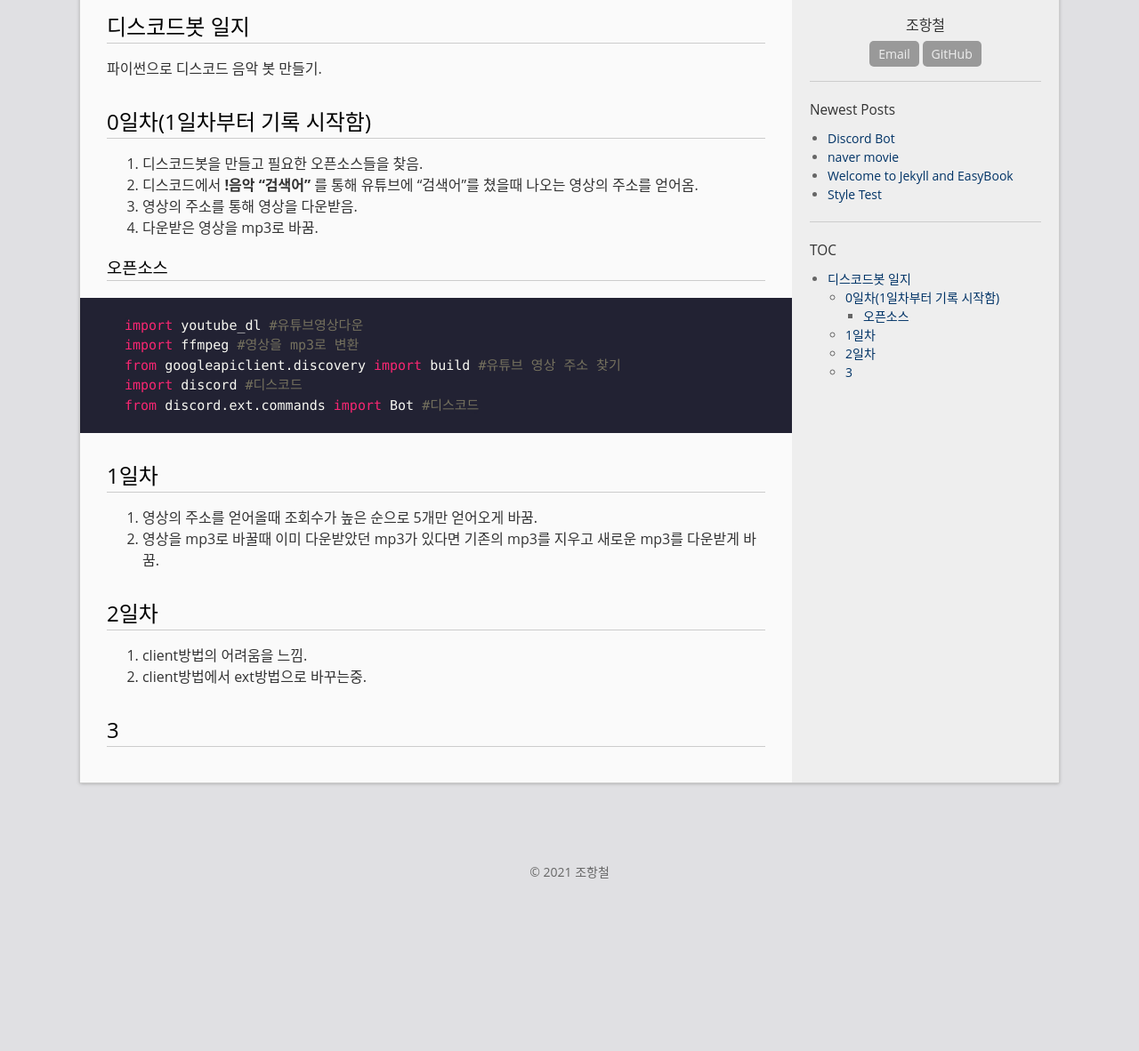
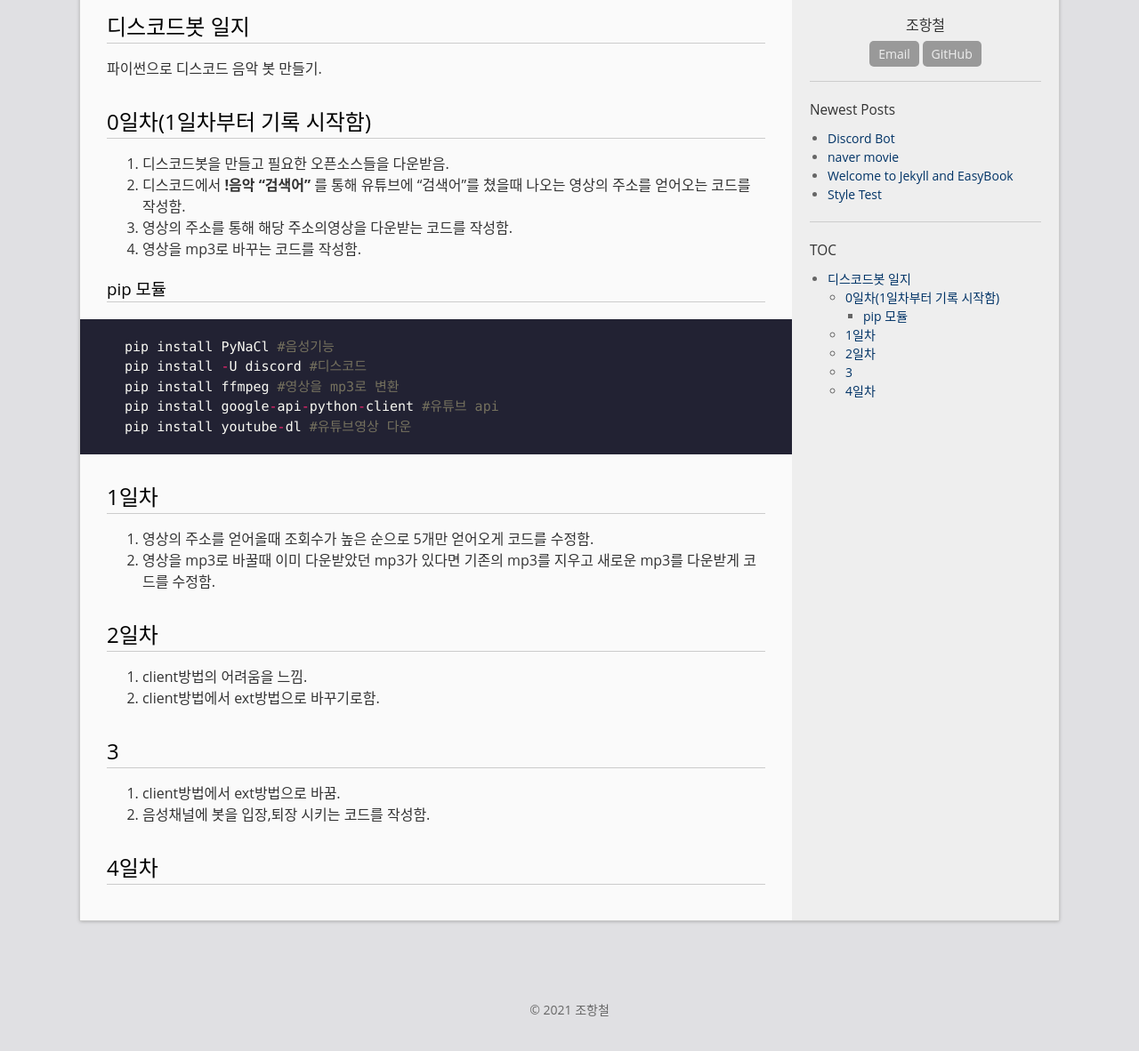
Before and after one commit to chohz1003/chohz1003.github.com, a Jekyll site: the page built from _posts/2021-07-17-Discord-Bot.md, in a window 1280 px wide, cut to the strip 261-1467 px from the top of the page. Shown: the top 1182 px of the strip at 89% size. Built offline with Jekyll 4.4.1, drawn with Linux system fonts in a browser that asks for light colours; before the commit the page ends 1312 px from its top, so only the background shows below that.

Commit message:
Update 2021-07-17-Discord-Bot.md

````diff
--- a/_posts/2021-07-17-Discord-Bot.md
+++ b/_posts/2021-07-17-Discord-Bot.md
@@ -10,26 +10,30 @@
 파이썬으로 디스코드 음악 봇 만들기.
 
 ## 0일차(1일차부터 기록 시작함)
-1. 디스코드봇을 만들고 필요한 오픈소스들을 찾음.
-2. 디스코드에서 **!음악 "검색어"** 를 통해 유튜브에 "검색어"를 쳤을때 나오는 영상의 주소를 얻어옴.
-3. 영상의 주소를 통해 영상을 다운받음.
-4. 다운받은 영상을 mp3로 바꿈.
+1. 디스코드봇을 만들고 필요한 오픈소스들을 다운받음.
+2. 디스코드에서 **!음악 "검색어"** 를 통해 유튜브에 "검색어"를 쳤을때 나오는 영상의 주소를 얻어오는 코드를 작성함.
+3. 영상의 주소를 통해 해당 주소의영상을 다운받는 코드를 작성함.
+4. 영상을 mp3로 바꾸는 코드를 작성함.
 
-### 오픈소스
+### pip 모듈
 ```python
-import youtube_dl #유튜브영상다운
-import ffmpeg #영상을 mp3로 변환
-from googleapiclient.discovery import build #유튜브 영상 주소 찾기
-import discord #디스코드
-from discord.ext.commands import Bot #디스코드
+pip install PyNaCl #음성기능
+pip install -U discord #디스코드
+pip install ffmpeg #영상을 mp3로 변환
+pip install google-api-python-client #유튜브 api
+pip install youtube-dl #유튜브영상 다운
 ```
 
 ## 1일차
-1. 영상의 주소를 얻어올때 조회수가 높은 순으로 5개만 얻어오게 바꿈.
-2. 영상을 mp3로 바꿀때 이미 다운받았던 mp3가 있다면 기존의 mp3를 지우고 새로운 mp3를 다운받게 바꿈.
+1. 영상의 주소를 얻어올때 조회수가 높은 순으로 5개만 얻어오게 코드를 수정함.
+2. 영상을 mp3로 바꿀때 이미 다운받았던 mp3가 있다면 기존의 mp3를 지우고 새로운 mp3를 다운받게 코드를 수정함.
 
 ## 2일차
 1. client방법의 어려움을 느낌.
-2. client방법에서 ext방법으로 바꾸는중.
+2. client방법에서 ext방법으로 바꾸기로함.
 
 ## 3
+1. client방법에서 ext방법으로 바꿈.
+2. 음성채널에 봇을 입장,퇴장 시키는 코드를 작성함.
+
+## 4일차
````
